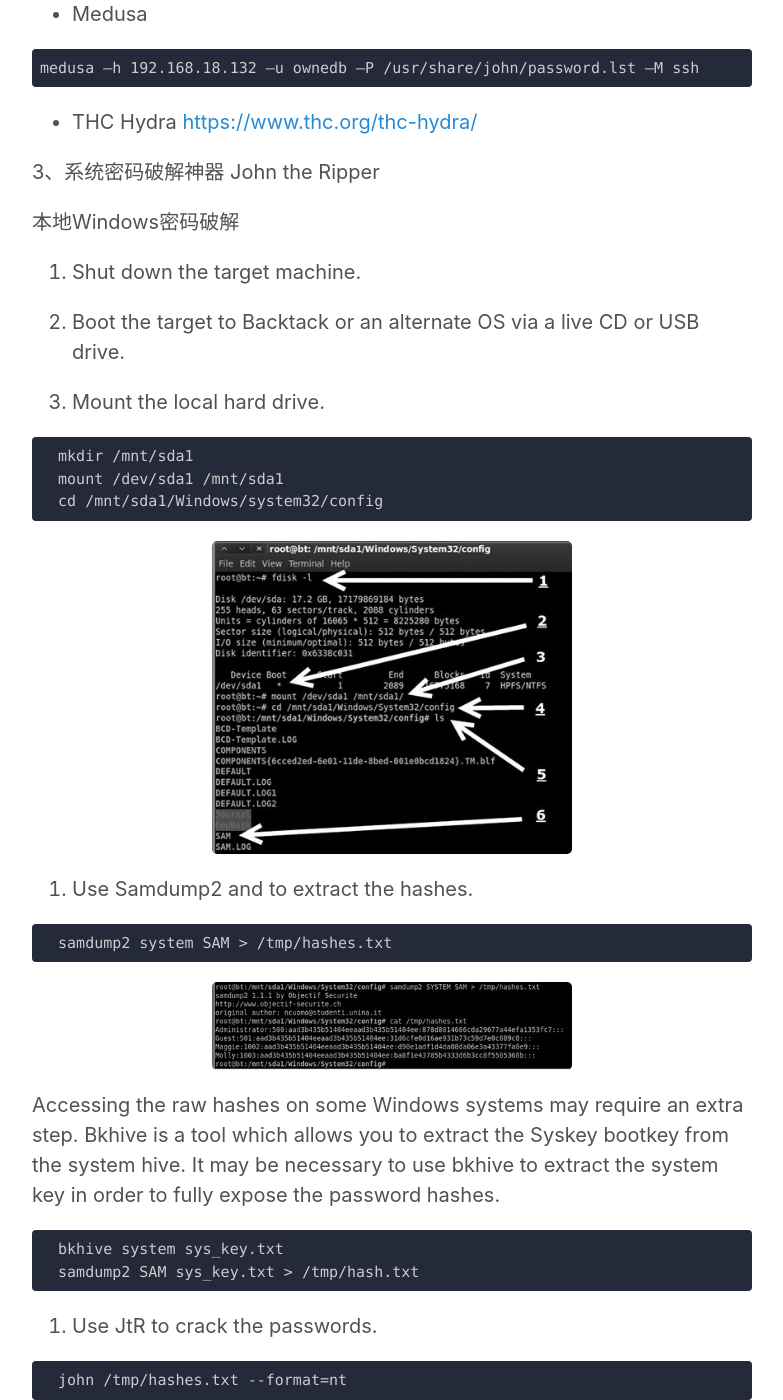
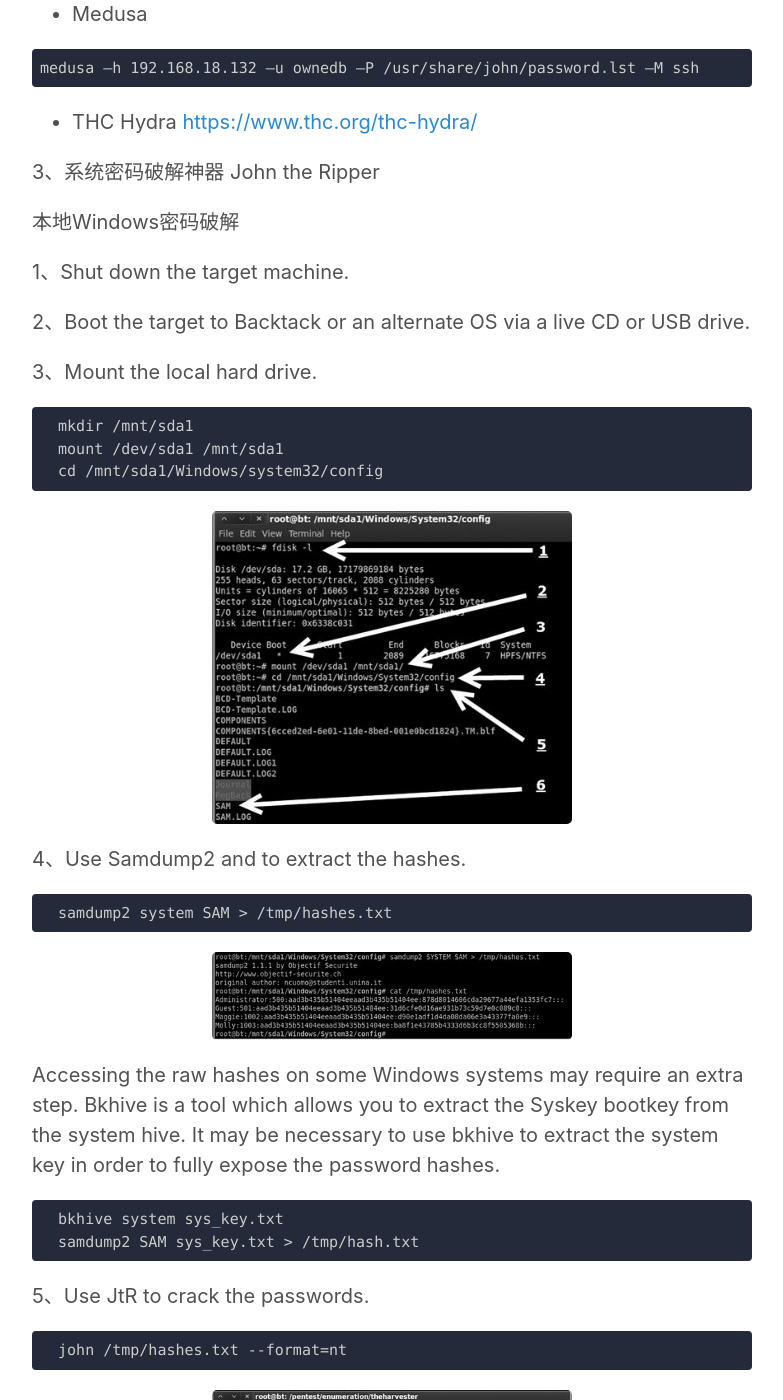
Before and after one commit to victor-infosec/victor-infosec.github.io, a Jekyll site: the page built from _posts/books/The-Basics-of-Hacking-and-Penetration-Testing/2018-04-06-The-Basics-of-Hacking-and-Penetration-Testing-Part3.md, in a window 1280 px wide and 1400 px high, scrolled down 867 px. Shown: the whole window, without its empty margins (248-1031 px from the left). Built offline with Jekyll 4.4.1, drawn with Linux system fonts in a browser that asks for light colours; nearby versions of some CDN libraries; some web fonts are replaced; library files that are not in the unit come from our copies.

Commit message:
20180406

````diff
--- a/_posts/books/The-Basics-of-Hacking-and-Penetration-Testing/2018-04-06-The-Basics-of-Hacking-and-Penetration-Testing-Part3.md
+++ b/_posts/books/The-Basics-of-Hacking-and-Penetration-Testing/2018-04-06-The-Basics-of-Hacking-and-Penetration-Testing-Part3.md
@@ -34,11 +34,11 @@
 
 本地Windows密码破解
 
-  1. Shut down the target machine.
+  1、Shut down the target machine.
 
-  2. Boot the target to Backtack or an alternate OS via a live CD or USB drive.
+  2、Boot the target to Backtack or an alternate OS via a live CD or USB drive.
 
-  3. Mount the local hard drive.
+  3、Mount the local hard drive.
 
 ```
   mkdir /mnt/sda1
@@ -50,7 +50,7 @@
 <img src="https://github.com/victor-infosec/victor-infosec.github.io/raw/master/_posts/books/The-Basics-of-Hacking-and-Penetration-Testing/5.png" alt="渗透测试流程5" height="50%" width="50%" />
 </div>
 
-  4. Use Samdump2 and to extract the hashes.
+  4、Use Samdump2 and to extract the hashes.
 
 ```
   samdump2 system SAM > /tmp/hashes.txt
@@ -67,7 +67,7 @@
   samdump2 SAM sys_key.txt > /tmp/hash.txt
 ```
 
-  5. Use JtR to crack the passwords.
+  5、Use JtR to crack the passwords.
 
 ```
   john /tmp/hashes.txt --format=nt
````
